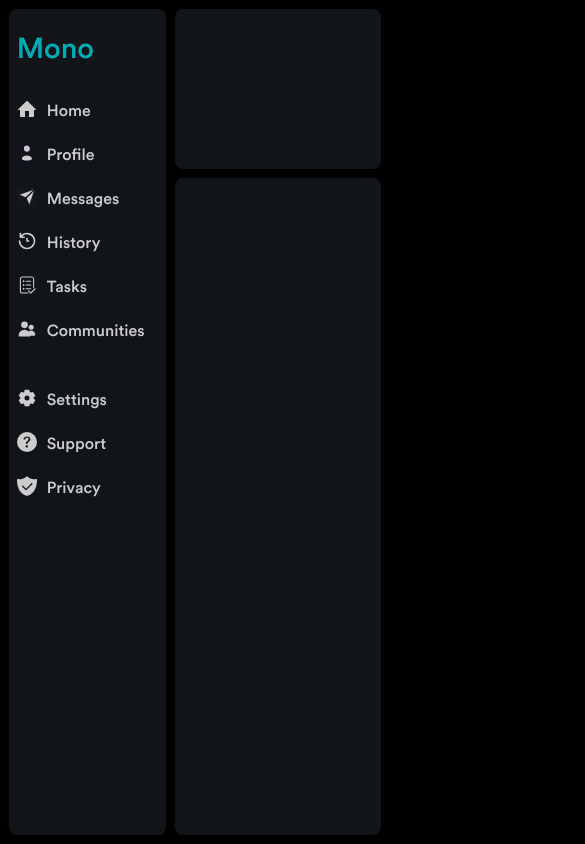
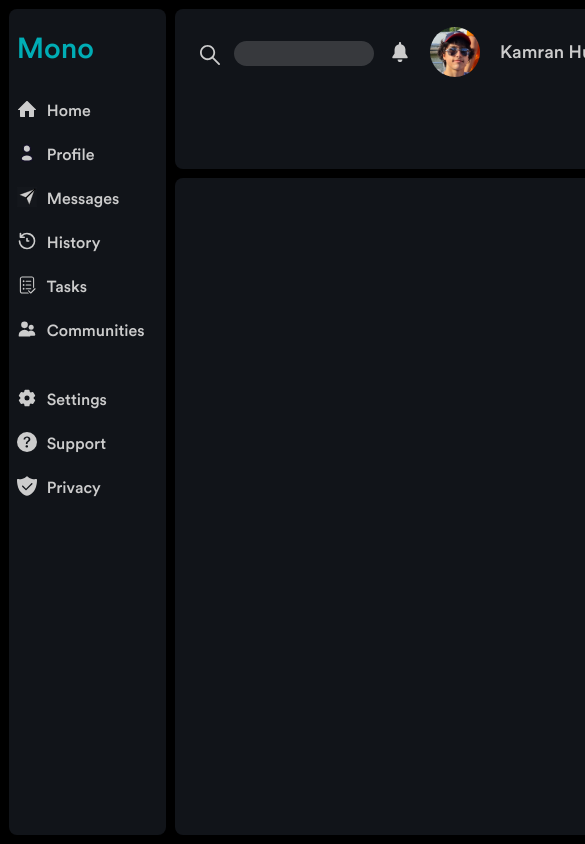
Before and after one commit to grazomarin/dashboard, a plain HTML site: page index.html in a window 390 px wide. Shown: the top 844 px of the page, 585 px wide, since content can reach past the window. Drawn offline with Linux system fonts and the light colour scheme.

Commit message:
added responsive search bar, responsive icons for the bar and myself

```diff
--- a/index.html
+++ b/index.html
@@ -42,7 +42,18 @@
         </div>
 
         <div class="header">
-
+            <div class="search">
+                <div>
+                    <label for="searchBar"><?xml version="1.0" encoding="iso-8859-1"?><!DOCTYPE svg PUBLIC "-//W3C//DTD SVG 1.1//EN" "http://www.w3.org/Graphics/SVG/1.1/DTD/svg11.dtd"><svg class="searchIcon" width="20px" height="20px" version="1.1" id="Capa_1" xmlns="http://www.w3.org/2000/svg" xmlns:xlink="http://www.w3.org/1999/xlink" x="0px" y="0px"	 viewBox="0 0 330 330" style="enable-background:new 0 0 330 330;" xml:space="preserve"><path d="M325.606,304.394L223.328,202.117c16.707-21.256,26.683-48.041,26.683-77.111C250.011,56.077,193.934,0,125.005,0	C56.077,0,0,56.077,0,125.006C0,193.933,56.077,250.01,125.005,250.01c29.07,0,55.855-9.975,77.11-26.681l102.278,102.277	C307.322,328.536,311.161,330,315,330s7.678-1.464,10.606-4.394C331.465,319.749,331.465,310.251,325.606,304.394z M30,125.006	C30,72.619,72.619,30,125.005,30c52.387,0,95.006,42.619,95.006,95.005c0,52.386-42.619,95.004-95.006,95.004	C72.619,220.01,30,177.391,30,125.006z"/><g></g><g></g><g></g><g></g><g></g><g></g><g></g><g></g><g></g><g></g><g></g><g></g><g></g><g></g><g></g></svg></label>
+                    <input type="search" name="search" id="searchBar">
+                </div>
+                <div>
+                    <?xml version="1.0" encoding="iso-8859-1"?><svg class="bell" width='20px' height="20px" version="1.1" id="Layer_1" xmlns="http://www.w3.org/2000/svg" xmlns:xlink="http://www.w3.org/1999/xlink" x="0px" y="0px"	 viewBox="0 0 459.334 459.334" style="enable-background:new 0 0 459.334 459.334;" xml:space="preserve"><g>	<g>		<g>			<path d="M175.216,404.514c-0.001,0.12-0.009,0.239-0.009,0.359c0,30.078,24.383,54.461,54.461,54.461				s54.461-24.383,54.461-54.461c0-0.12-0.008-0.239-0.009-0.359H175.216z"/>			<path d="M403.549,336.438l-49.015-72.002c0-22.041,0-75.898,0-89.83c0-60.581-43.144-111.079-100.381-122.459V24.485				C254.152,10.963,243.19,0,229.667,0s-24.485,10.963-24.485,24.485v27.663c-57.237,11.381-100.381,61.879-100.381,122.459				c0,23.716,0,76.084,0,89.83l-49.015,72.002c-5.163,7.584-5.709,17.401-1.419,25.511c4.29,8.11,12.712,13.182,21.887,13.182				H383.08c9.175,0,17.597-5.073,21.887-13.182C409.258,353.839,408.711,344.022,403.549,336.438z"/>		</g>	</g></g><g></g><g></g><g></g><g></g><g></g><g></g><g></g><g></g><g></g><g></g><g></g><g></g><g></g><g></g><g></g></svg>
+                    <img class='avatar' src="Me).web.jpg" alt="">
+                    <div>Kamran Huseynov</div>
+                </div>
+            </div>
+            <div class="accountAction"></div>
         </div>
 
         <div class="main">
--- a/style.css
+++ b/style.css
@@ -13,6 +13,7 @@
 * {
     box-sizing: border-box;
     font-family: 'circular';
+    color: var(--font);
 }
 
 body {
@@ -47,7 +48,6 @@
     display: flex;
     height: inherit;
     text-decoration: none;
-    color: var(--font);
     align-items: center;
 }
 
@@ -84,6 +84,71 @@
     background-color: var(--main-dark);
     margin: 9px 9px 0 0;
     border-radius: 8px;
+
+    display: grid;
+    grid-template-rows: 1fr 1fr;
+    grid-template-columns: minmax(500px, 1fr);
+}
+
+.search {
+    margin: 7px 25px 0;
+    display: flex;
+    flex-flow: row nowrap;
+    align-items: center;
+    justify-content: space-between;
+}
+
+.search > div:nth-child(2) {
+    display: flex;
+    grid-template-columns: .8fr min-content 4fr;
+    align-items: center;
+    gap: 20px;
+    font-size: 18px;
+}
+
+
+.bell:hover {
+    fill: var(--secondary);
+}
+
+#searchBar {
+    -webkit-appearance: none;
+    appearance: none;
+    box-shadow: none;
+    outline: none;
+    color: var(--font);
+    border: none;
+    width: clamp(140px, 22vw, 450px);
+    border-radius: 16px;
+    padding: 3px 8px;
+    font-size: 16px;
+    background-color: rgba(204, 204, 204, 0.2);
+}
+
+#searchBar:focus {
+    outline: solid 2px var(--secondary);
+    outline-offset: 3px;
+}
+
+.searchIcon, .bell {
+    box-sizing: content-box;
+    width: auto;
+    fill: var(--font);
+    background-color: none;
+    cursor:  pointer;
+}
+
+.searchIcon {
+    margin: 0 10px 0 0;
+    position: relative;
+    top: 7px;
+}
+
+.avatar {
+    width: 50px;
+    height: 50px;
+    object-fit: cover;
+    border-radius: 50%;
 }
 
 .main {
```
Also changed, not shown: Me).web.jpg (added).
